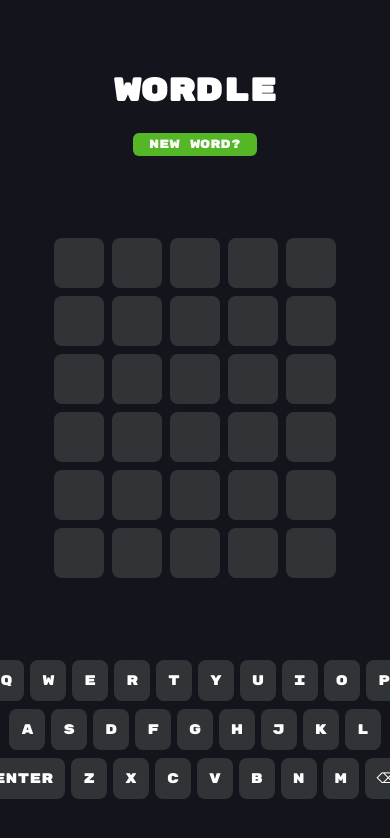
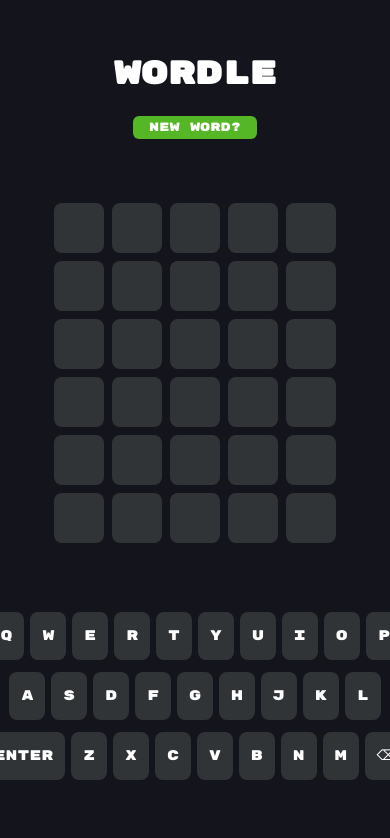
Before and after one commit to mf751/wordle, a React (Vite) app: page / in a window 390 px wide. Shown: the top 838 px of the page. Built offline with nearby package versions, Linux system fonts and the light colour scheme.

Commit message:
better keyboard for small screens

```diff
--- a/src/index.css
+++ b/src/index.css
@@ -30,19 +30,24 @@
 
 @media (max-width: 660px) {
     .main {
-        justify-content: flex-start;
-        gap: 50px;
+        justify-content: space-between;
     }
     .board .row .item {
         width: 50px !important;
         height: 50px !important;
     }
+
+    .keyboard {
+        margin-bottom: 64px;
+    }
     .keyboard .row {
+        margin-top: 4px;
         gap: 6px !important;
     }
     .keyboard .row .item {
         font-size: 14px !important;
         min-width: 32px !important;
+        min-height: 48px;
     }
 }
 
```
